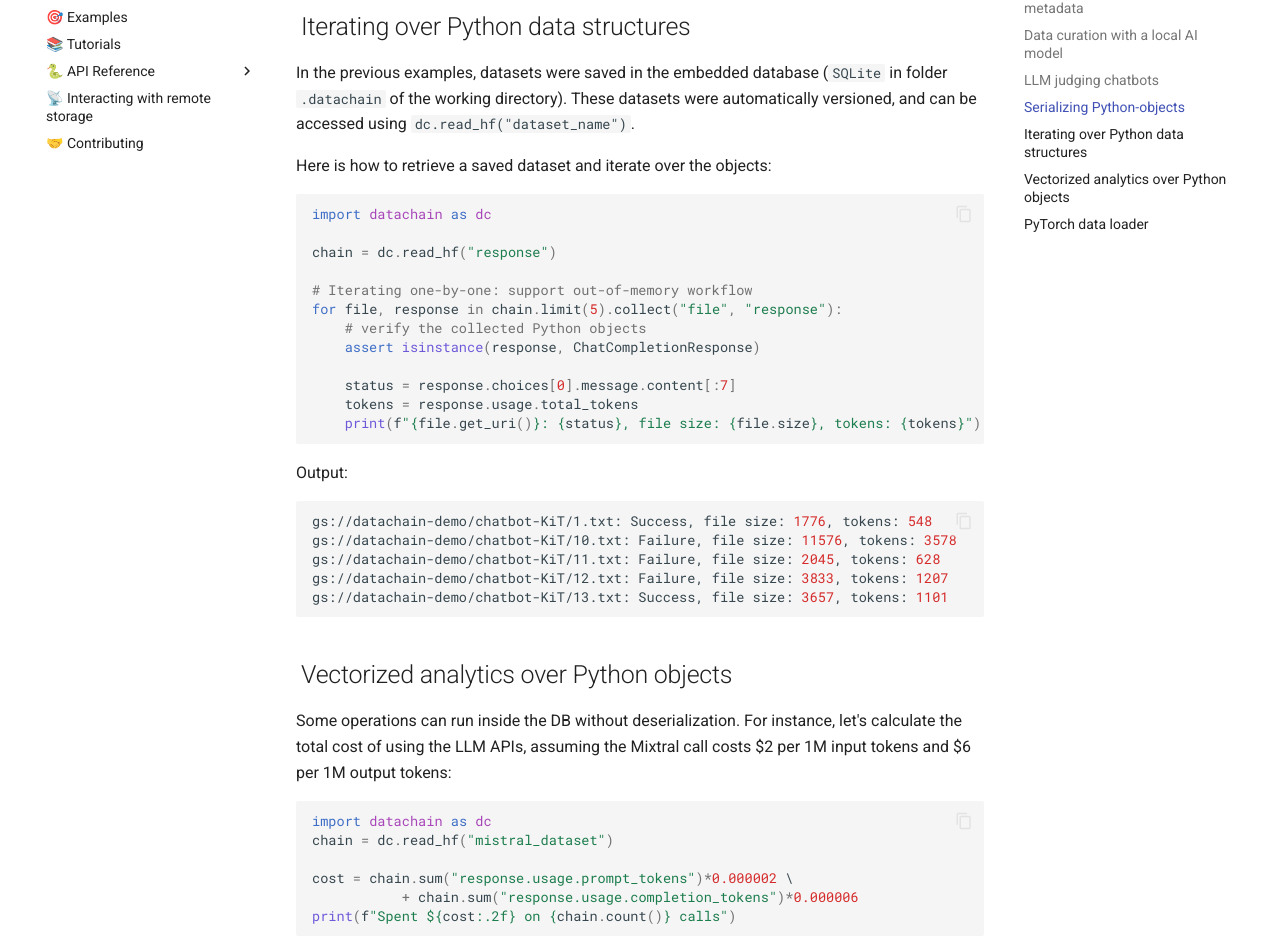
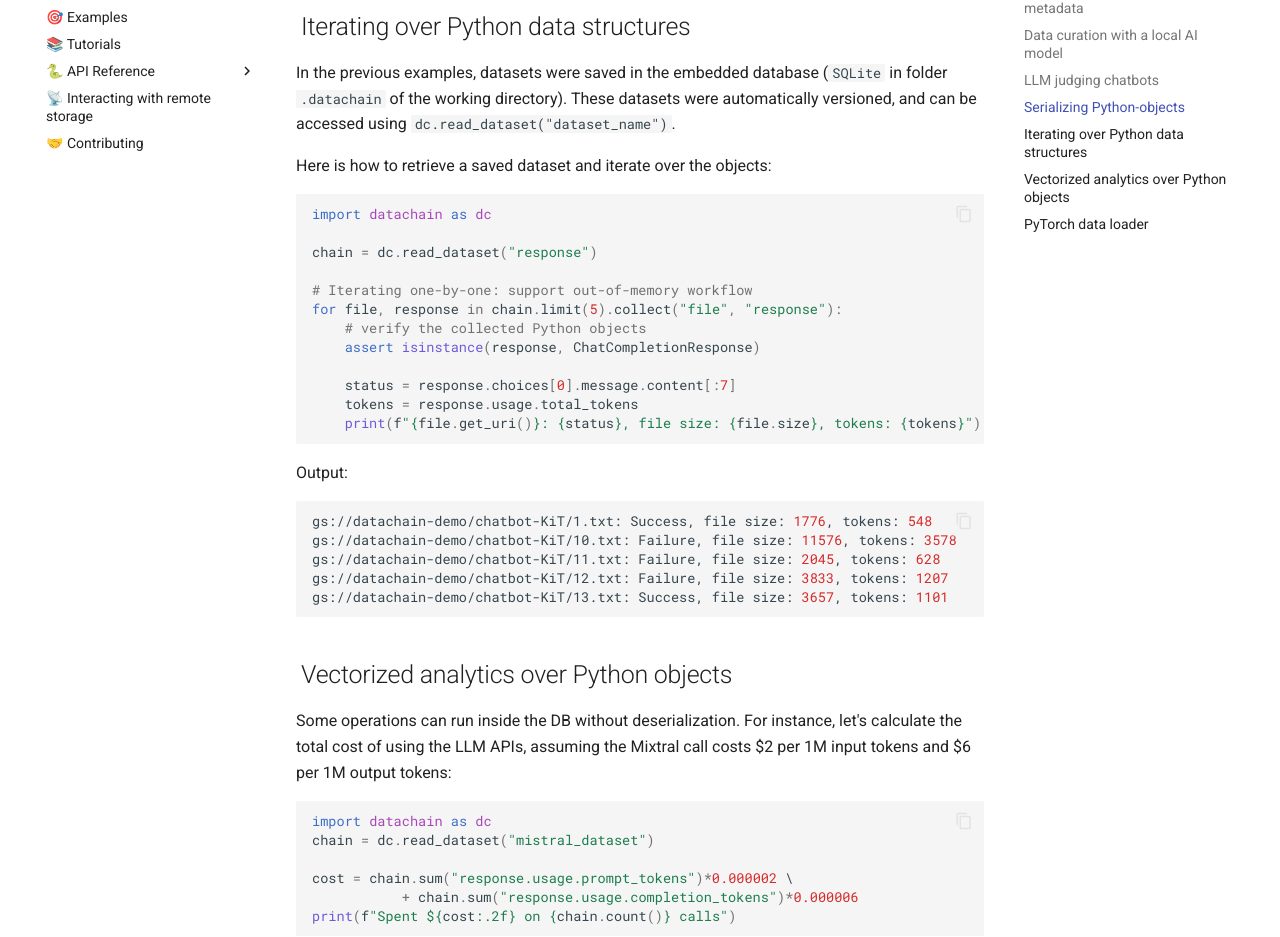
Before and after one commit to iterative/datachain, an MkDocs documentation site: the page built from docs/quick-start.md, in a window 1280 px wide and 1400 px high, scrolled down 3719 px. Shown: the part 145-1082 px from the top of the window. Built offline with MkDocs 1.6.1 and Material for MkDocs 9.7.7, drawn with Linux system fonts in a browser that asks for light colours; comment, search, counter and statistics services are not loaded.

Commit message:
Fix some changes

````diff
--- a/docs/quick-start.md
+++ b/docs/quick-start.md
@@ -210,14 +210,14 @@ name                  usage        usage             usage
 
 In the previous examples, datasets were saved in the embedded database
 (`SQLite` in folder `.datachain` of the working directory). These datasets were automatically versioned, and
-can be accessed using `dc.read_hf("dataset_name")`.
+can be accessed using `dc.read_dataset("dataset_name")`.
 
 Here is how to retrieve a saved dataset and iterate over the objects:
 
 ``` py
 import datachain as dc
 
-chain = dc.read_hf("response")
+chain = dc.read_dataset("response")
 
 # Iterating one-by-one: support out-of-memory workflow
 for file, response in chain.limit(5).collect("file", "response"):
@@ -248,7 +248,7 @@ output tokens:
 
 ``` py
 import datachain as dc
-chain = dc.read_hf("mistral_dataset")
+chain = dc.read_dataset("mistral_dataset")
 
 cost = chain.sum("response.usage.prompt_tokens")*0.000002 \
            + chain.sum("response.usage.completion_tokens")*0.000006
````
Also changed, not shown: docs/examples.md (+2 -2 lines), docs/references/datachain.md (+1 -1 lines), 2 other files.
